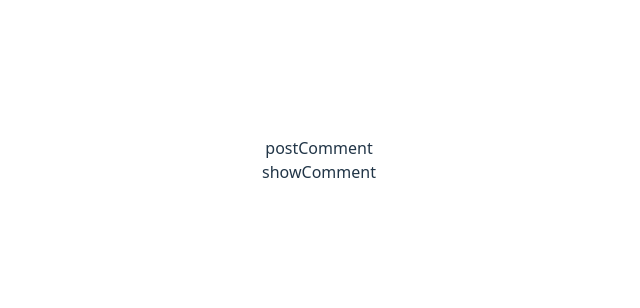
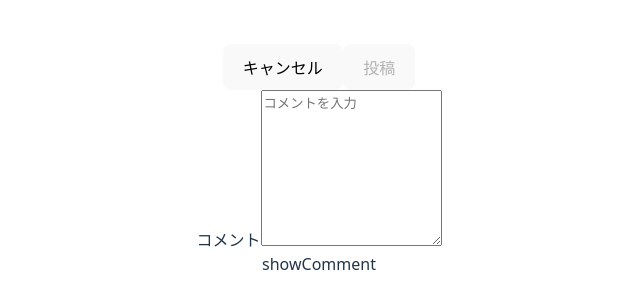
Before and after one commit to Rinoa413/chat-system, a React (Vite) app: page / in a window 1280 px wide. Shown: the part 240-548 px from the top of the page, without its empty margins (321-961 px from the left). Built offline with nearby package versions, Linux system fonts and the light colour scheme.

Commit message:
動いた

```diff
--- a/src/components/PostCommet/PostComment.jsx
+++ b/src/components/PostCommet/PostComment.jsx
@@ -1,9 +1,62 @@
-import React from 'react'
+import React, { useState } from "react";
+import { app } from "../../firebase/firebase";
+import { addDoc, collection, getFirestore, serverTimestamp } from "firebase/firestore";
 
-function PostComment() {
+export const PostComment = () => {
+    const db = getFirestore(app);
+    const [comment, setComment] = useState('');
+
+    const handleCloseModal = () => {
+        handleShowModal(false);
+    }
+
+    const onChangeCommentInput = (event) => {
+        setComment(event.target.value);
+    };
+
+    const pushPost = async () => {
+        try {
+            // Firestoreにデータを保存
+            await addDoc(collection(db, "board"), {
+                comment: comment,
+                time: serverTimestamp(),
+            });
+            alert("投稿の保存に成功しました。");
+        } catch (error) {
+            console.error("投稿保存中にエラーが発生しました:", error);
+            alert("投稿の保存に失敗しました。");
+        }
+    };
+
     return (
-        <div>postComment</div>
-    )
-}
+        <>
+        <div id="overlay">
+            <div id="modalContent">
+                <div className="modalTop">
+                    <button className="cancel-btn" onClick={handleCloseModal}>キャンセル</button>
+                    <button className="post-btn" onClick={pushPost} disabled={!comment}>投稿</button>
+                </div>
+                <div className="modalCenter">
+                    {/* ここに書く */}
+                    <div>
+                        <label>コメント</label>
+                        <textarea
+                            id="commentInput"
+                            placeholder="コメントを入力"
+                            onChange={onChangeCommentInput}
+                            value={comment}
+                            rows={10}
+                        />
+                    </div>
+                </div>
+                <div className="modalBottom">
+                    {/* ここに画像選択とか、文字数とか */}
+                </div>
 
-export default PostComment
+            </div>
+        </div>
+        </>
+    );
+};
+
+export default PostComment;
--- a/src/firebase/firebase.jsx
+++ b/src/firebase/firebase.jsx
@@ -10,5 +10,5 @@ const firebaseConfig = {
     messagingSenderId: "552515855201",
     appId: "1:552515855201:web:20a4c03af24c3331219b20"
 };
-const app = initializeApp(firebaseConfig);
+export const app = initializeApp(firebaseConfig);
 export const db = getFirestore(app);
```
Also changed, not shown: 1 other file (tests, documents, lock files or other folders).
